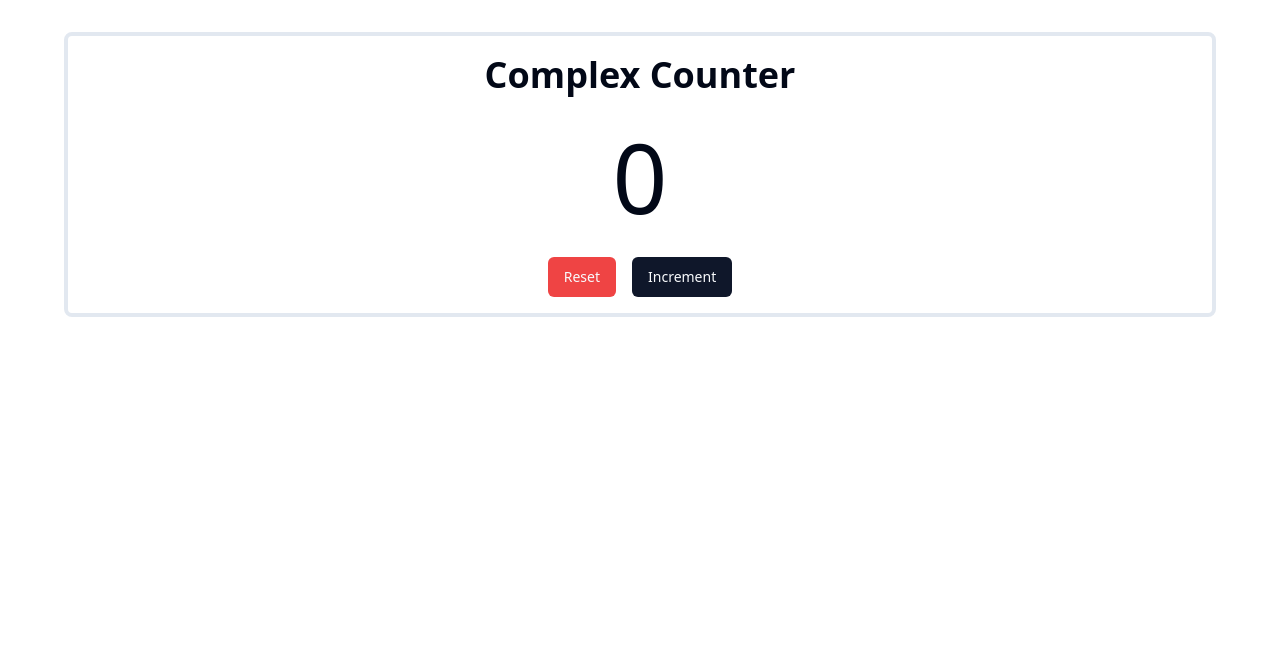
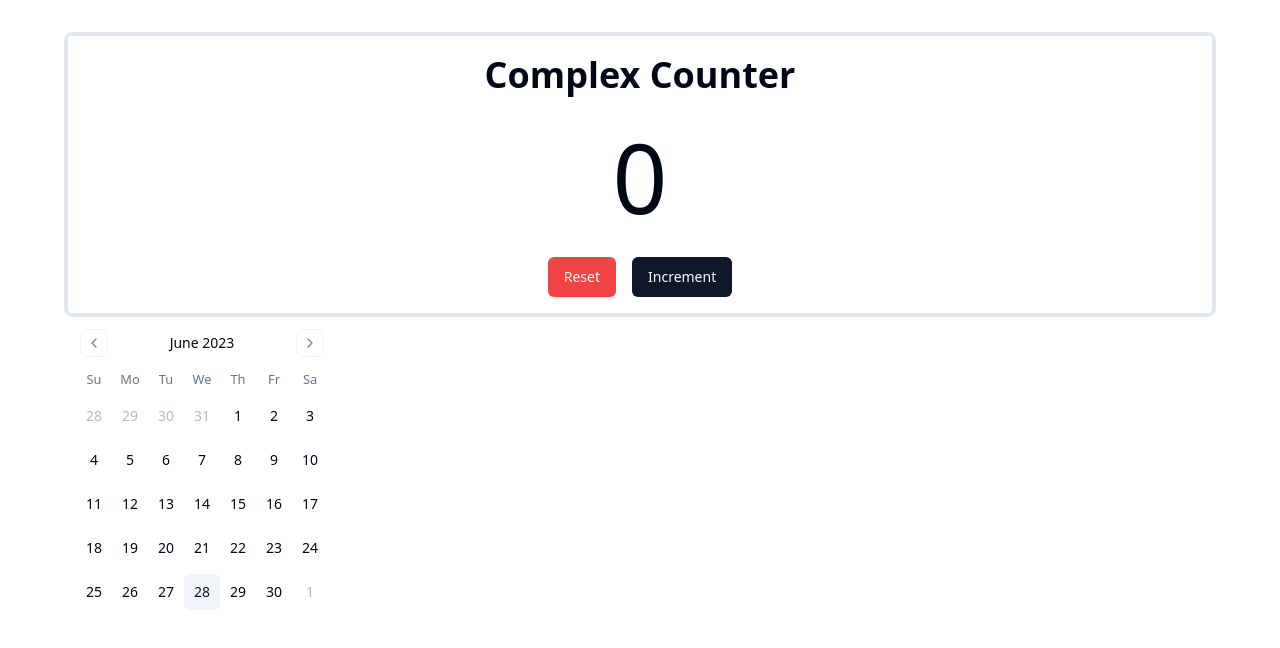
Before and after one commit to areudev/ui-dev, a React (Vite) app: page / in a window 1280 px wide. Shown: the top 648 px of the page. Built offline with nearby package versions, Linux system fonts and the light colour scheme.

Commit message:
calendar

```diff
--- a/package.json
+++ b/package.json
@@ -21,6 +21,7 @@
     "clsx": "^1.2.1",
     "lucide-react": "^0.256.0",
     "react": "^18.2.0",
+    "react-day-picker": "^8.8.0",
     "react-dom": "^18.2.0",
     "tailwind-merge": "^1.13.2"
   },
--- a/src/App.tsx
+++ b/src/App.tsx
@@ -1,9 +1,11 @@
+import { Calendar } from './components/calendar'
 import Counter from './demos/counter'
 
 function App() {
 	return (
 		<>
 			<Counter />
+			<Calendar onDayClick={(d, m, y) => console.log(d, m, y)} />
 		</>
 	)
 }
--- /dev/null
+++ b/src/components/calendar.tsx
@@ -0,0 +1,62 @@
+import * as React from 'react'
+import { ChevronLeft, ChevronRight } from 'lucide-react'
+import { DayPicker } from 'react-day-picker'
+
+import { cn } from '../lib/utils'
+import { buttonVariants } from './button'
+
+export type CalendarProps = React.ComponentProps<typeof DayPicker>
+
+function Calendar({
+	className,
+	classNames,
+	showOutsideDays = true,
+	...props
+}: CalendarProps) {
+	return (
+		<DayPicker
+			showOutsideDays={showOutsideDays}
+			className={cn('p-3', className)}
+			classNames={{
+				months: 'flex flex-col sm:flex-row space-y-4 sm:space-x-4 sm:space-y-0',
+				month: 'space-y-4',
+				caption: 'flex justify-center pt-1 relative items-center',
+				caption_label: 'text-sm font-medium',
+				nav: 'space-x-1 flex items-center',
+				nav_button: cn(
+					buttonVariants({ variant: 'outline' }),
+					'h-7 w-7 bg-transparent p-0 opacity-50 hover:opacity-100',
+				),
+				nav_button_previous: 'absolute left-1',
+				nav_button_next: 'absolute right-1',
+				table: 'w-full border-collapse space-y-1',
+				head_row: 'flex',
+				head_cell:
+					'text-muted-foreground rounded-md w-9 font-normal text-[0.8rem]',
+				row: 'flex w-full mt-2',
+				cell: 'text-center text-sm p-0 relative [&:has([aria-selected])]:bg-accent first:[&:has([aria-selected])]:rounded-l-md last:[&:has([aria-selected])]:rounded-r-md focus-within:relative focus-within:z-20',
+				day: cn(
+					buttonVariants({ variant: 'ghost' }),
+					'h-9 w-9 p-0 font-normal aria-selected:opacity-100',
+				),
+				day_selected:
+					'bg-primary text-primary-foreground hover:bg-primary hover:text-primary-foreground focus:bg-primary focus:text-primary-foreground',
+				day_today: 'bg-accent text-accent-foreground',
+				day_outside: 'text-muted-foreground opacity-50',
+				day_disabled: 'text-muted-foreground opacity-50',
+				day_range_middle:
+					'aria-selected:bg-accent aria-selected:text-accent-foreground',
+				day_hidden: 'invisible',
+				...classNames,
+			}}
+			components={{
+				IconLeft: ({ ...props }) => <ChevronLeft className="h-4 w-4" />,
+				IconRight: ({ ...props }) => <ChevronRight className="h-4 w-4" />,
+			}}
+			{...props}
+		/>
+	)
+}
+Calendar.displayName = 'Calendar'
+
+export { Calendar }
--- /dev/null
+++ b/src/components/date-picker.tsx
@@ -0,0 +1,37 @@
+import * as React from 'react'
+import { format } from 'date-fns'
+import { Calendar as CalendarIcon } from 'lucide-react'
+
+import { cn } from '../lib/utils'
+import { Button } from './button'
+import { Calendar } from './calendar'
+import { Popover, PopoverContent, PopoverTrigger } from './popover'
+
+export function DatePickerDemo() {
+	const [date, setDate] = React.useState<Date>()
+
+	return (
+		<Popover>
+			<PopoverTrigger asChild>
+				<Button
+					variant={'outline'}
+					className={cn(
+						'w-[280px] justify-start text-left font-normal',
+						!date && 'text-muted-foreground',
+					)}
+				>
+					<CalendarIcon className="mr-2 h-4 w-4" />
+					{date ? format(date, 'PPP') : <span>Pick a date</span>}
+				</Button>
+			</PopoverTrigger>
+			<PopoverContent className="w-auto p-0">
+				<Calendar
+					mode="single"
+					selected={date}
+					onSelect={setDate}
+					initialFocus
+				/>
+			</PopoverContent>
+		</Popover>
+	)
+}
--- a/src/main.tsx
+++ b/src/main.tsx
@@ -1,6 +1,6 @@
 import React from 'react'
 import ReactDOM from 'react-dom/client'
-import App from './App.tsx'
+import App from './app.tsx'
 import './index.css'
 
 ReactDOM.createRoot(document.getElementById('root') as HTMLElement).render(
```
Also changed, not shown: src/App.css (added), 1 other file (tests, documents, lock files or other folders).
